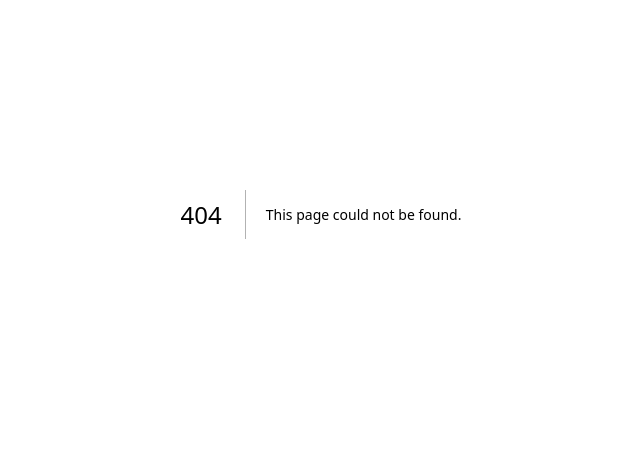
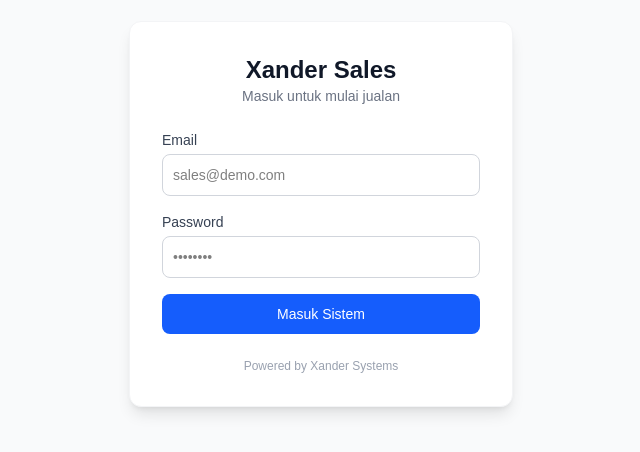
Before and after one commit to roidnabil00-commits/sales-management-holder, a Next.js app: page /login in a window 1280 px wide. Before the commit this address had no page. Shown: the part 186-638 px from the top of the page, without its empty margins (319-959 px from the left). Built offline with nearby package versions, Linux system fonts and the light colour scheme; no server answers.

Commit message:
First commit: Setup Next.js & Login

```diff
--- /dev/null
+++ b/app/login/page.tsx
@@ -0,0 +1,85 @@
+// app/login/page.tsx
+'use client' // <--- Pastikan baris ini ada di paling atas!
+
+import { useState } from 'react'
+import { supabase } from '@/lib/supabaseClient'
+import { useRouter } from 'next/navigation'
+
+export default function LoginPage() {
+  const [email, setEmail] = useState('')
+  const [password, setPassword] = useState('')
+  const [loading, setLoading] = useState(false)
+  const router = useRouter()
+
+  const handleLogin = async (e: React.FormEvent) => {
+    e.preventDefault()
+    setLoading(true)
+
+    try {
+      const { data, error } = await supabase.auth.signInWithPassword({
+        email: email,
+        password: password,
+      })
+
+      if (error) throw error
+
+      alert('Login Berhasil!')
+      router.push('/dashboard')
+    } catch (error: any) {
+      alert('Login Gagal: ' + error.message)
+    } finally {
+      setLoading(false)
+    }
+  }
+
+  return (
+    <div className="flex min-h-screen flex-col items-center justify-center bg-gray-50 p-4">
+      <div className="w-full max-w-sm rounded-xl bg-white p-8 shadow-lg border border-gray-100">
+        <div className="mb-6 text-center">
+          <h1 className="text-2xl font-bold text-gray-900">Xander Sales</h1>
+          <p className="text-sm text-gray-500">Masuk untuk mulai jualan</p>
+        </div>
+
+        <form onSubmit={handleLogin} className="space-y-4">
+          <div>
+            <label className="mb-1 block text-sm font-medium text-gray-700">Email</label>
+            {/* Perhatikan bagian value dan onChange di bawah ini */}
+            <input
+              type="email"
+              required
+              className="w-full rounded-lg border border-gray-300 p-2.5 text-sm focus:border-blue-500 focus:ring-blue-500 outline-none transition text-black"
+              placeholder="sales@demo.com"
+              value={email}
+              onChange={(e) => setEmail(e.target.value)}
+            />
+          </div>
+
+          <div>
+            <label className="mb-1 block text-sm font-medium text-gray-700">Password</label>
+            {/* Perhatikan bagian value dan onChange di bawah ini */}
+            <input
+              type="password"
+              required
+              className="w-full rounded-lg border border-gray-300 p-2.5 text-sm focus:border-blue-500 focus:ring-blue-500 outline-none transition text-black"
+              placeholder="••••••••"
+              value={password}
+              onChange={(e) => setPassword(e.target.value)}
+            />
+          </div>
+
+          <button
+            type="submit"
+            disabled={loading}
+            className="w-full rounded-lg bg-blue-600 px-5 py-2.5 text-center text-sm font-medium text-white hover:bg-blue-700 focus:ring-4 focus:ring-blue-300 disabled:opacity-50 transition"
+          >
+            {loading ? 'Memproses...' : 'Masuk Sistem'}
+          </button>
+        </form>
+
+        <div className="mt-6 text-center text-xs text-gray-400">
+          Powered by Xander Systems
+        </div>
+      </div>
+    </div>
+  )
+}
--- a/app/page.tsx
+++ b/app/page.tsx
@@ -1,65 +1,7 @@
-import Image from "next/image";
+// app/page.tsx
+import { redirect } from 'next/navigation'
 
 export default function Home() {
-  return (
-    <div className="flex min-h-screen items-center justify-center bg-zinc-50 font-sans dark:bg-black">
-      <main className="flex min-h-screen w-full max-w-3xl flex-col items-center justify-between py-32 px-16 bg-white dark:bg-black sm:items-start">
-        <Image
-          className="dark:invert"
-          src="/next.svg"
-          alt="Next.js logo"
-          width={100}
-          height={20}
-          priority
-        />
-        <div className="flex flex-col items-center gap-6 text-center sm:items-start sm:text-left">
-          <h1 className="max-w-xs text-3xl font-semibold leading-10 tracking-tight text-black dark:text-zinc-50">
-            To get started, edit the page.tsx file.
-          </h1>
-          <p className="max-w-md text-lg leading-8 text-zinc-600 dark:text-zinc-400">
-            Looking for a starting point or more instructions? Head over to{" "}
-            <a
-              href="https://vercel.com/templates?framework=next.js&utm_source=create-next-app&utm_medium=appdir-template-tw&utm_campaign=create-next-app"
-              className="font-medium text-zinc-950 dark:text-zinc-50"
-            >
-              Templates
-            </a>{" "}
-            or the{" "}
-            <a
-              href="https://nextjs.org/learn?utm_source=create-next-app&utm_medium=appdir-template-tw&utm_campaign=create-next-app"
-              className="font-medium text-zinc-950 dark:text-zinc-50"
-            >
-              Learning
-            </a>{" "}
-            center.
-          </p>
-        </div>
-        <div className="flex flex-col gap-4 text-base font-medium sm:flex-row">
-          <a
-            className="flex h-12 w-full items-center justify-center gap-2 rounded-full bg-foreground px-5 text-background transition-colors hover:bg-[#383838] dark:hover:bg-[#ccc] md:w-[158px]"
-            href="https://vercel.com/new?utm_source=create-next-app&utm_medium=appdir-template-tw&utm_campaign=create-next-app"
-            target="_blank"
-            rel="noopener noreferrer"
-          >
-            <Image
-              className="dark:invert"
-              src="/vercel.svg"
-              alt="Vercel logomark"
-              width={16}
-              height={16}
-            />
-            Deploy Now
-          </a>
-          <a
-            className="flex h-12 w-full items-center justify-center rounded-full border border-solid border-black/[.08] px-5 transition-colors hover:border-transparent hover:bg-black/[.04] dark:border-white/[.145] dark:hover:bg-[#1a1a1a] md:w-[158px]"
-            href="https://nextjs.org/docs?utm_source=create-next-app&utm_medium=appdir-template-tw&utm_campaign=create-next-app"
-            target="_blank"
-            rel="noopener noreferrer"
-          >
-            Documentation
-          </a>
-        </div>
-      </main>
-    </div>
-  );
+  // Begitu aplikasi dibuka, langsung lempar ke /login
+  redirect('/login')
 }
--- /dev/null
+++ b/lib/supabaseClient.ts
@@ -0,0 +1,11 @@
+// lib/supabaseClient.ts
+import { createClient } from '@supabase/supabase-js'
+
+const supabaseUrl = process.env.NEXT_PUBLIC_SUPABASE_URL as string
+const supabaseAnonKey = process.env.NEXT_PUBLIC_SUPABASE_ANON_KEY as string
+
+if (!supabaseUrl || !supabaseAnonKey) {
+  throw new Error('Supabase URL atau Anon Key belum diset di .env.local')
+}
+
+export const supabase = createClient(supabaseUrl, supabaseAnonKey)
--- a/package.json
+++ b/package.json
@@ -9,9 +9,13 @@
     "lint": "eslint"
   },
   "dependencies": {
+    "@supabase/supabase-js": "^2.90.1",
+    "clsx": "^2.1.1",
+    "lucide-react": "^0.562.0",
     "next": "16.1.1",
     "react": "19.2.3",
-    "react-dom": "19.2.3"
+    "react-dom": "19.2.3",
+    "tailwind-merge": "^3.4.0"
   },
   "devDependencies": {
     "@tailwindcss/postcss": "^4",
```
Also changed, not shown: 1 other file (tests, documents, lock files or other folders).
